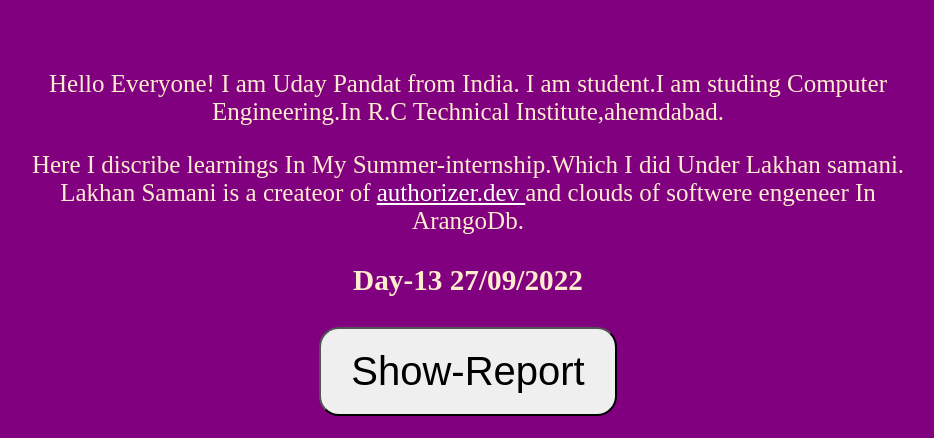
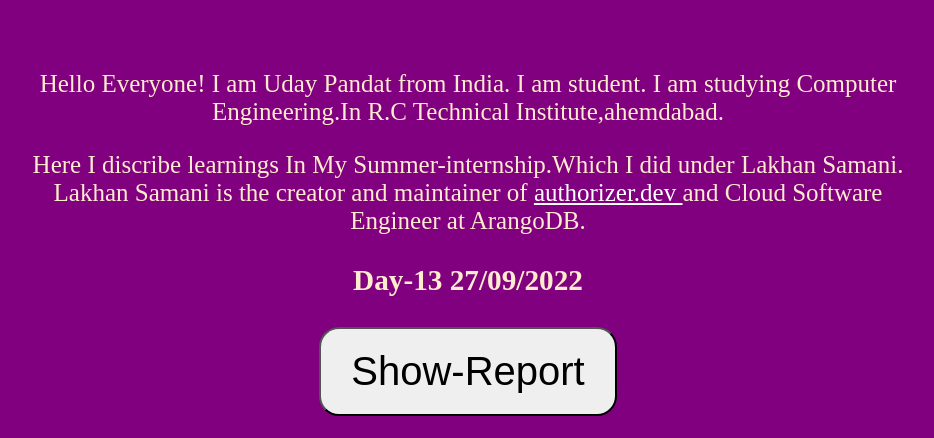
Before and after one commit to Pandat-Uday/my-website, a plain HTML site: page index.html in a window 1280 px wide. Shown: the part 362-800 px from the top of the page, without its empty margins (180-1114 px from the left). Drawn offline with Linux system fonts and the light colour scheme.

Commit message:
changes in paragraph

```diff
--- a/index.html
+++ b/index.html
@@ -27,15 +27,15 @@
 
     <div class="Awm">
       <p>
-        Hello Everyone! I am Uday Pandat from India. I am student.I am studing
+        Hello Everyone! I am Uday Pandat from India. I am student. I am studying
         Computer Engineering.In R.C Technical Institute,ahemdabad.
       </p>
 
       <p>
-        Here I discribe learnings In My Summer-internship.Which I did Under
-        Lakhan samani. Lakhan Samani is a createor of
-        <a href="https://authorizer.dev/">authorizer.dev </a>and clouds of
-        softwere engeneer In ArangoDb.
+        Here I discribe learnings In My Summer-internship.Which I did under
+        Lakhan Samani. Lakhan Samani is the creator and maintainer of
+        <a href="https://authorizer.dev/">authorizer.dev </a> and Cloud Software
+        Engineer at ArangoDB.
       </p>
     </div>
     <h3>Day-13 27/09/2022</h3>
```
